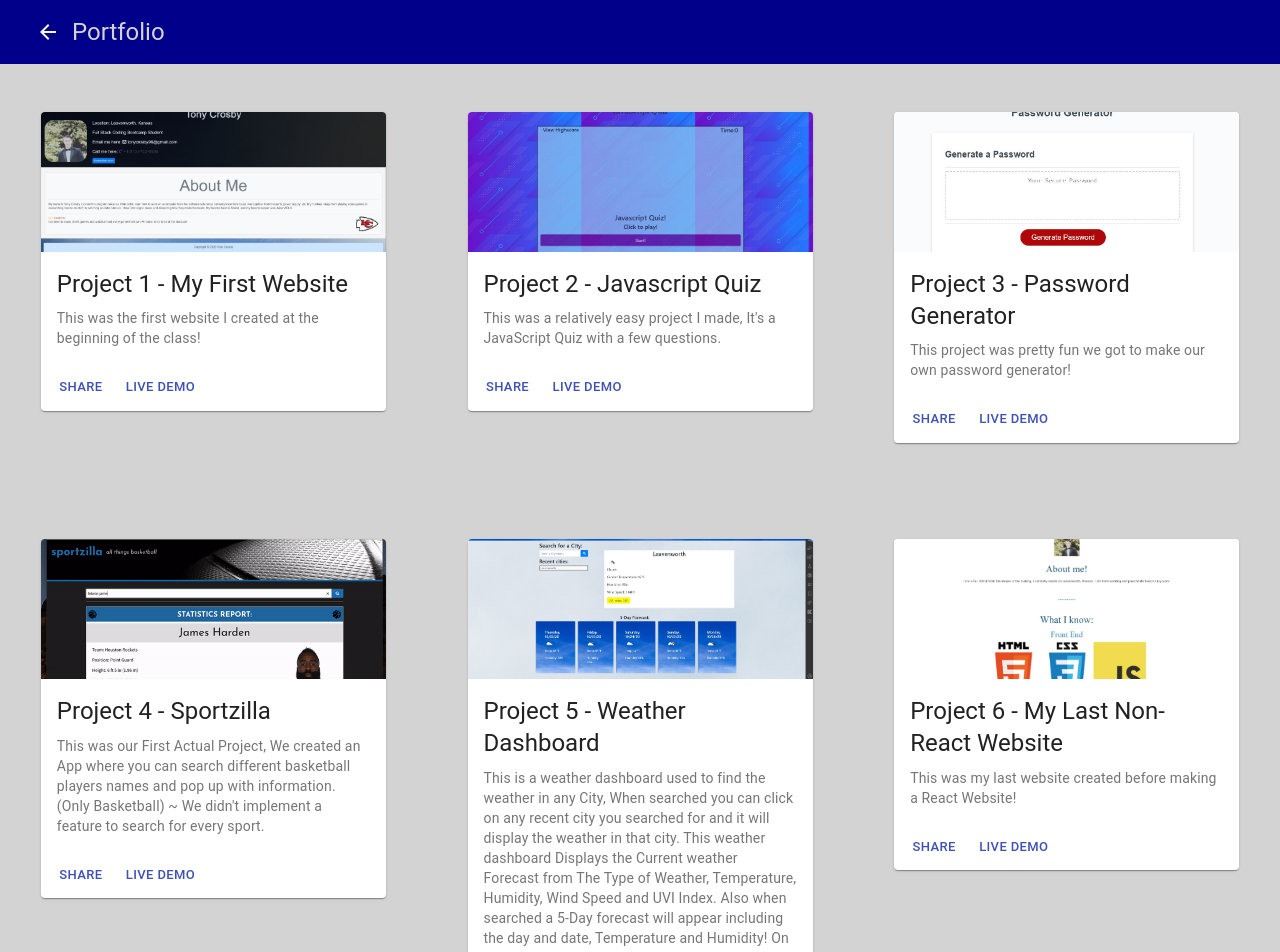
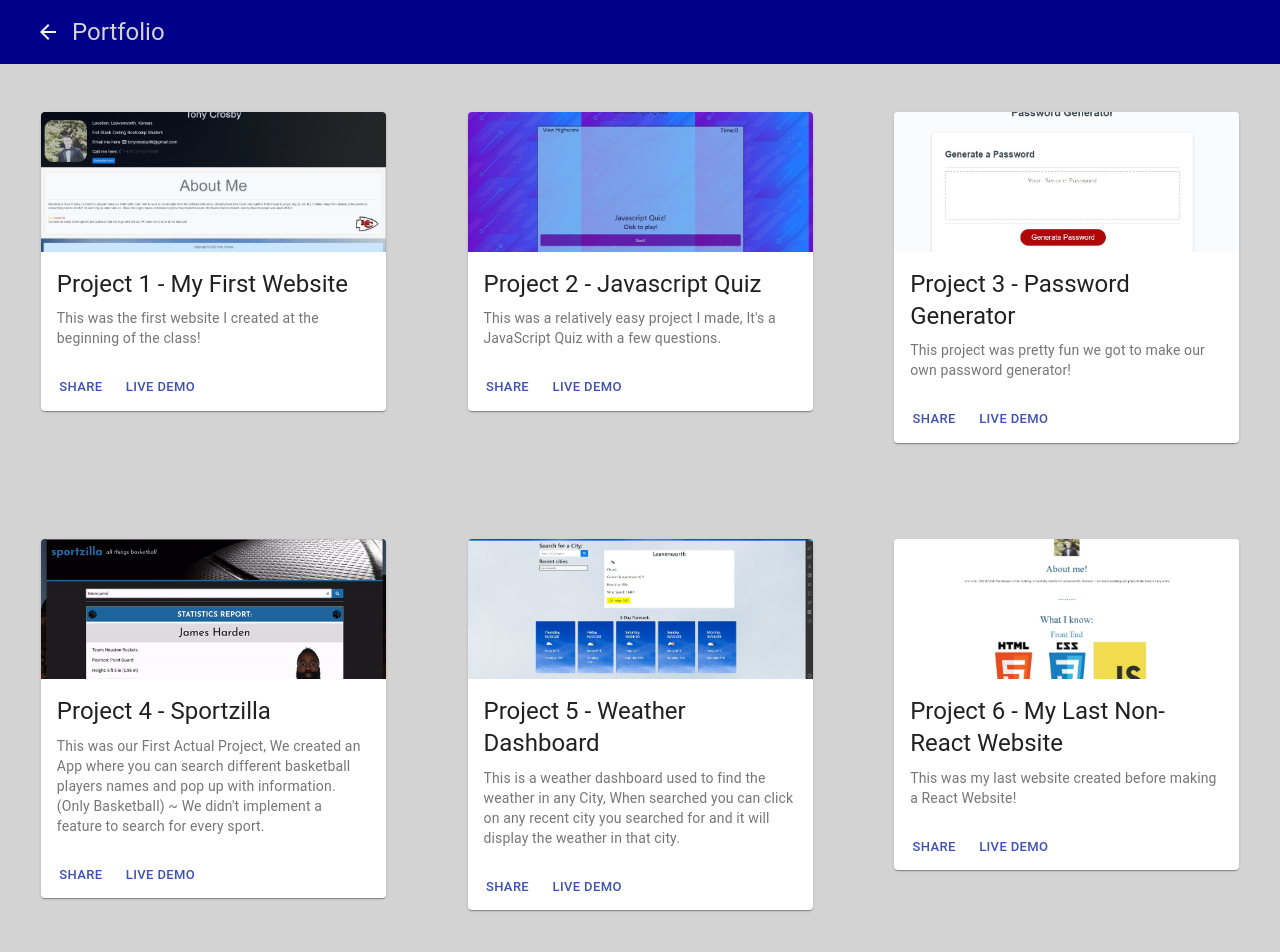
Before and after one commit to tonycrosby-tech/React_Portfolio, a React (Create React App) app: page /portfolio in a window 1280 px wide. Shown: the top 952 px of the page. Built offline with nearby package versions, Linux system fonts and the light colour scheme.

Commit message:
adding gh-pages

```diff
--- a/package.json
+++ b/package.json
@@ -1,4 +1,5 @@
 {
+  "homepage": "https://tonycrosby.net/React_Portfolio",
   "name": "portfolio",
   "version": "0.1.0",
   "private": true,
@@ -9,6 +10,7 @@
     "@testing-library/jest-dom": "^4.2.4",
     "@testing-library/react": "^9.5.0",
     "@testing-library/user-event": "^7.2.1",
+    "gh-pages": "^3.1.0",
     "i": "^0.3.6",
     "npm": "^6.14.5",
     "react": "^16.13.1",
@@ -19,6 +21,8 @@
     "react-typed": "^1.2.0"
   },
   "scripts": {
+    "predeploy": "npm run build",
+    "deploy": "gh-pages -d build",
     "start": "react-scripts start",
     "build": "react-scripts build",
     "test": "react-scripts test",
--- a/src/components/Portfolio.js
+++ b/src/components/Portfolio.js
@@ -52,7 +52,7 @@ const projects = [
   },
   {
     name: "Project 5 - Weather Dashboard",
-    description: `This is a weather dashboard used to find the weather in any City, When searched you can click on any recent city you searched for and it will display the weather in that city. This weather dashboard Displays the Current weather Forecast from The Type of Weather, Temperature, Humidity, Wind Speed and UVI Index. Also when searched a 5-Day forecast will appear including the day and date, Temperature and Humidity! On the top of the screen will Display the current time and the current day.`,
+    description: `This is a weather dashboard used to find the weather in any City, When searched you can click on any recent city you searched for and it will display the weather in that city.`,
     image: project5,
   },
   {
```
Also changed, not shown: 1 other file (tests, documents, lock files or other folders).
